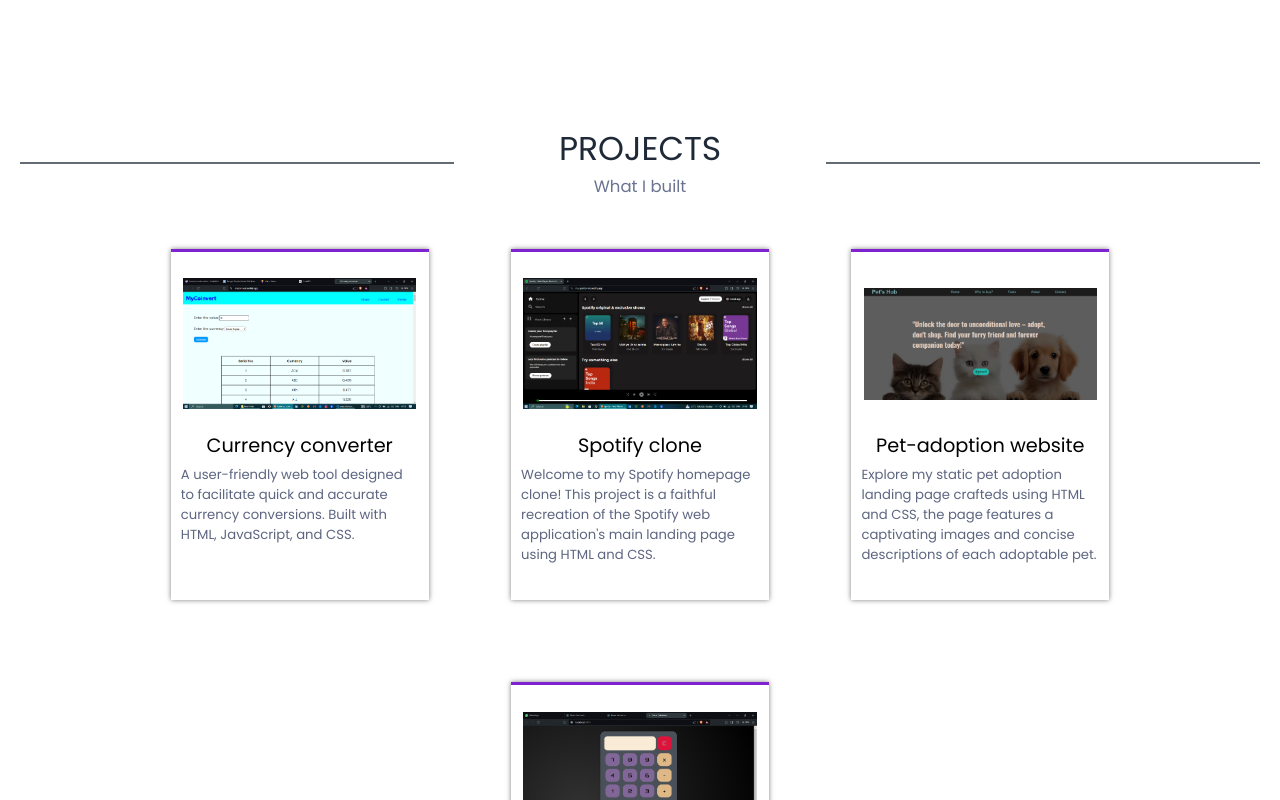
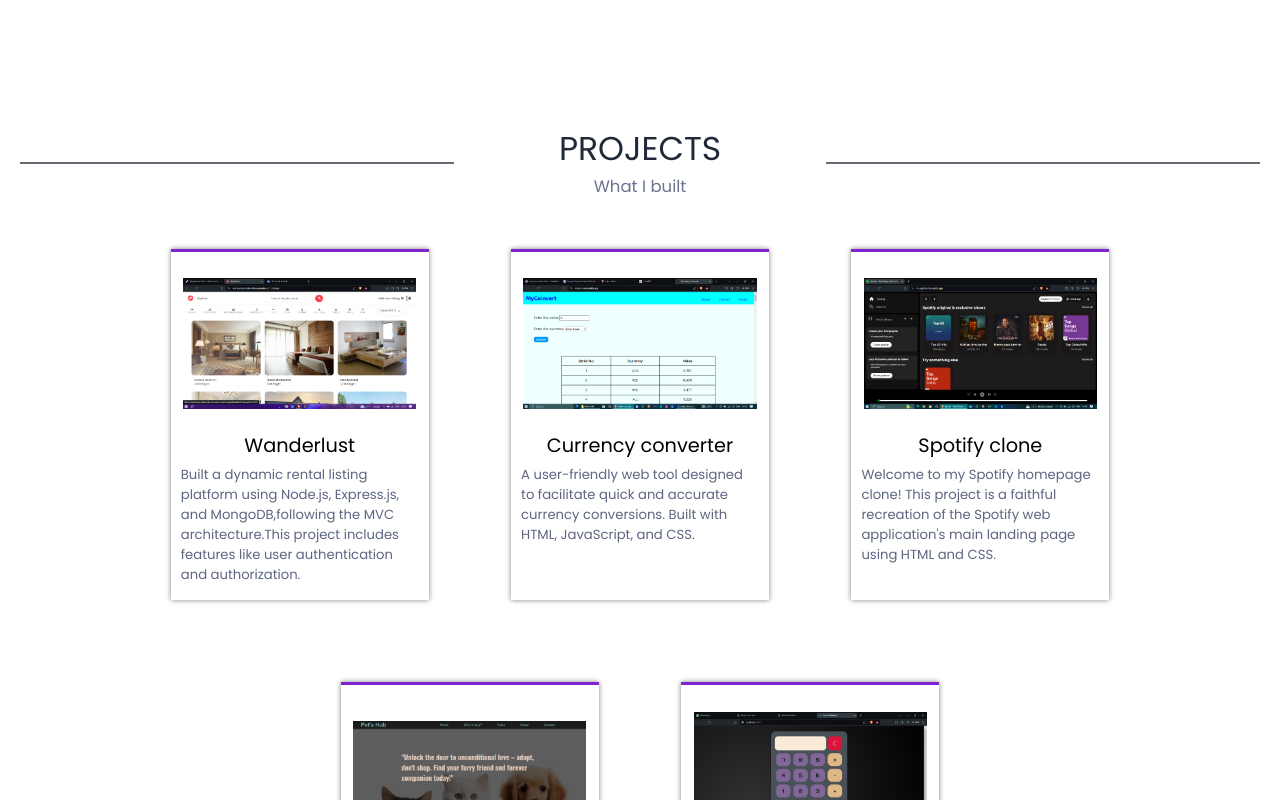
Before and after one commit to Prathamesh-Darekar/React-Portfolio, a React (Vite) app: page / in a window 1280 px wide. Shown: the part 586-1386 px from the top of the page. Built offline with nearby package versions, Linux system fonts and the light colour scheme.

Commit message:
Added a Project

```diff
--- a/src/App.css
+++ b/src/App.css
@@ -1,76 +1,79 @@
-*{
+* {
   box-sizing: border-box;
-  padding:0;
-  margin:0;
+  padding: 0;
+  margin: 0;
   font-family: "Poppins", sans-serif;
   font-weight: 400;
   font-style: normal;
   /* color:white !important */
 }
-html{
+html {
   scroll-behavior: smooth;
 }
-body{
-  height:2000px;
-  padding-top:70px;
+html ::-webkit-scrollbar {
+  display: none;
+}
+body {
+  height: 2000px;
+  padding-top: 70px;
   /* background:#101927; */
-  background: #FEFFFE;
+  background: #fefffe;
 }
-.wrapper{
-  padding:0 20px 50px;
+.wrapper {
+  padding: 0 20px 50px;
   position: relative;
-  background: #FEFFFE;
+  background: #fefffe;
 }
-h1{
+h1 {
   text-align: center;
   font-size: 2rem;
   text-transform: uppercase;
-  color:#1F2937;
+  color: #1f2937;
 }
 
-.catchy-detail{
+.catchy-detail {
   text-align: center;
   font-size: 1rem;
-  color:#6B7391;;
+  color: #6b7391;
 }
-p{
+p {
   font-size: 1rem;
-  color:#3d4768d5;
+  color: #3d4768d5;
 }
 
-.heading{
+.heading {
   position: relative;
 }
-.heading:before{
-  content:"";
+.heading:before {
+  content: "";
   position: absolute;
-  top:50%;
-  height:2px;
-  width:35%;
+  top: 50%;
+  height: 2px;
+  width: 35%;
   background-color: #212936b0;
 }
-.heading:after{
-  content:"";
+.heading:after {
+  content: "";
   position: absolute;
-  top:50%;
-  right:0;
-  height:2px;
-  width:35%;
+  top: 50%;
+  right: 0;
+  height: 2px;
+  width: 35%;
   background-color: #212936b0;
 }
-a{
+a {
   text-decoration: none;
 }
-#body{
+#body {
   position: relative;
-  z-index:10;
+  z-index: 10;
 }
-#space{
-  height:220px;
-  background:transparent
+#space {
+  height: 220px;
+  background: transparent;
 }
-#scroller{
-  background:#FEFFFE ;
+#scroller {
+  background: #fefffe;
   position: relative;
   bottom: 300px;
   margin-top: 300px;
--- a/src/components/Projects.jsx
+++ b/src/components/Projects.jsx
@@ -4,38 +4,51 @@
 import petadoption from "../assets/project images/pets.png";
 import currencyConverter from "../assets/project images/currency converter.png";
 import { useState } from "react";
-import Project from './projectCard';
+import Project from "./projectCard";
+import wanderlust from "../assets/project images/wanderlust.png";
 
 function Projects() {
-    const [cards]=useState([{
-        image:currencyConverter,
-        alternative:'currency converter-image',
-        title:'Currency converter',
-        desc:'A user-friendly web tool designed to facilitate quick and accurate currency conversions. Built with HTML, JavaScript, and CSS.',
-        liveLink:"https://mycoinvert.netlify.app/",
-        gitHubLink:"https://github.com/Prathamesh-Darekar/Currency-converter"
-        },{
-            image:spotify,
-            alternative:'spotify-image',
-            title:'Spotify clone',
-            desc:"Welcome to my Spotify homepage clone! This project is a faithful recreation of the Spotify web application's main landing page using HTML and CSS.",
-            liveLink:"https://my-spotify-lite.netlify.app/",
-            gitHubLink:"https://github.com/Prathamesh-Darekar/Spotify-Clone"
-        },{
-            image:petadoption,
-            alternative:'pet adoption-image',
-            title:'Pet-adoption website',
-            desc:'Explore my static pet adoption landing page crafteds using HTML and CSS, the page features a captivating images and concise descriptions of each adoptable pet.',
-            liveLink:"https://my-pets-hub.netlify.app/",
-            gitHubLink:"https://github.com/Prathamesh-Darekar/CODSOFT.LandingPage"
-        },{
-            image:calculator,
-            alternative:'calculator-image',
-            title:'Calculator',
-            desc:"A dynamic web tool for performing arithmetic operations effortlessly. Crafted with React's components and state management",
-            liveLink:"https://counton-react.netlify.app/",
-            gitHubLink:"https://github.com/Prathamesh-Darekar/React-Calculator"
-        }
+  const [cards] = useState([
+    {
+      image: wanderlust,
+      alternative: "wanderlust-image",
+      title: "Wanderlust",
+      desc: "Built a dynamic rental listing platform using Node.js, Express.js, and MongoDB,following the MVC architecture.This project includes features like user authentication and authorization.",
+      liveLink: "https://wanderlust-delta-64oi.onrender.com/listings",
+      gitHubLink: "https://github.com/Prathamesh-Darekar/Wanderlust-Delta.git",
+    },
+    {
+      image: currencyConverter,
+      alternative: "currency converter-image",
+      title: "Currency converter",
+      desc: "A user-friendly web tool designed to facilitate quick and accurate currency conversions. Built with HTML, JavaScript, and CSS.",
+      liveLink: "https://mycoinvert.netlify.app/",
+      gitHubLink: "https://github.com/Prathamesh-Darekar/Currency-converter",
+    },
+    {
+      image: spotify,
+      alternative: "spotify-image",
+      title: "Spotify clone",
+      desc: "Welcome to my Spotify homepage clone! This project is a faithful recreation of the Spotify web application's main landing page using HTML and CSS.",
+      liveLink: "https://my-spotify-lite.netlify.app/",
+      gitHubLink: "https://github.com/Prathamesh-Darekar/Spotify-Clone",
+    },
+    {
+      image: petadoption,
+      alternative: "pet adoption-image",
+      title: "Pet-adoption website",
+      desc: "Explore my static pet adoption landing page crafteds using HTML and CSS, the page features a captivating images and concise descriptions of each adoptable pet.",
+      liveLink: "https://my-pets-hub.netlify.app/",
+      gitHubLink: "https://github.com/Prathamesh-Darekar/CODSOFT.LandingPage",
+    },
+    {
+      image: calculator,
+      alternative: "calculator-image",
+      title: "Calculator",
+      desc: "A dynamic web tool for performing arithmetic operations effortlessly. Crafted with React's components and state management",
+      liveLink: "https://counton-react.netlify.app/",
+      gitHubLink: "https://github.com/Prathamesh-Darekar/React-Calculator",
+    },
   ]);
   return (
     <section className="wrapper">
@@ -44,13 +57,16 @@
         <p className="catchy-detail">What I built</p>
       </div>
       <div id="flex">
-                {cards.map((card,index)=>{
-                    return <Project card={card} key={index}/>
+        {cards.map((card, index) => {
+          return <Project card={card} key={index} />;
         })}
       </div>
-            <div id="education" style={{position:'absolute',bottom:'70px'}}></div>
+      <div
+        id="education"
+        style={{ position: "absolute", bottom: "70px" }}
+      ></div>
     </section>
-    )
+  );
 }
 
 export default Projects;
```
Also changed, not shown: src/assets/project images/wanderlust.png (added). Lines whose indentation alone changed are shown as unchanged.
